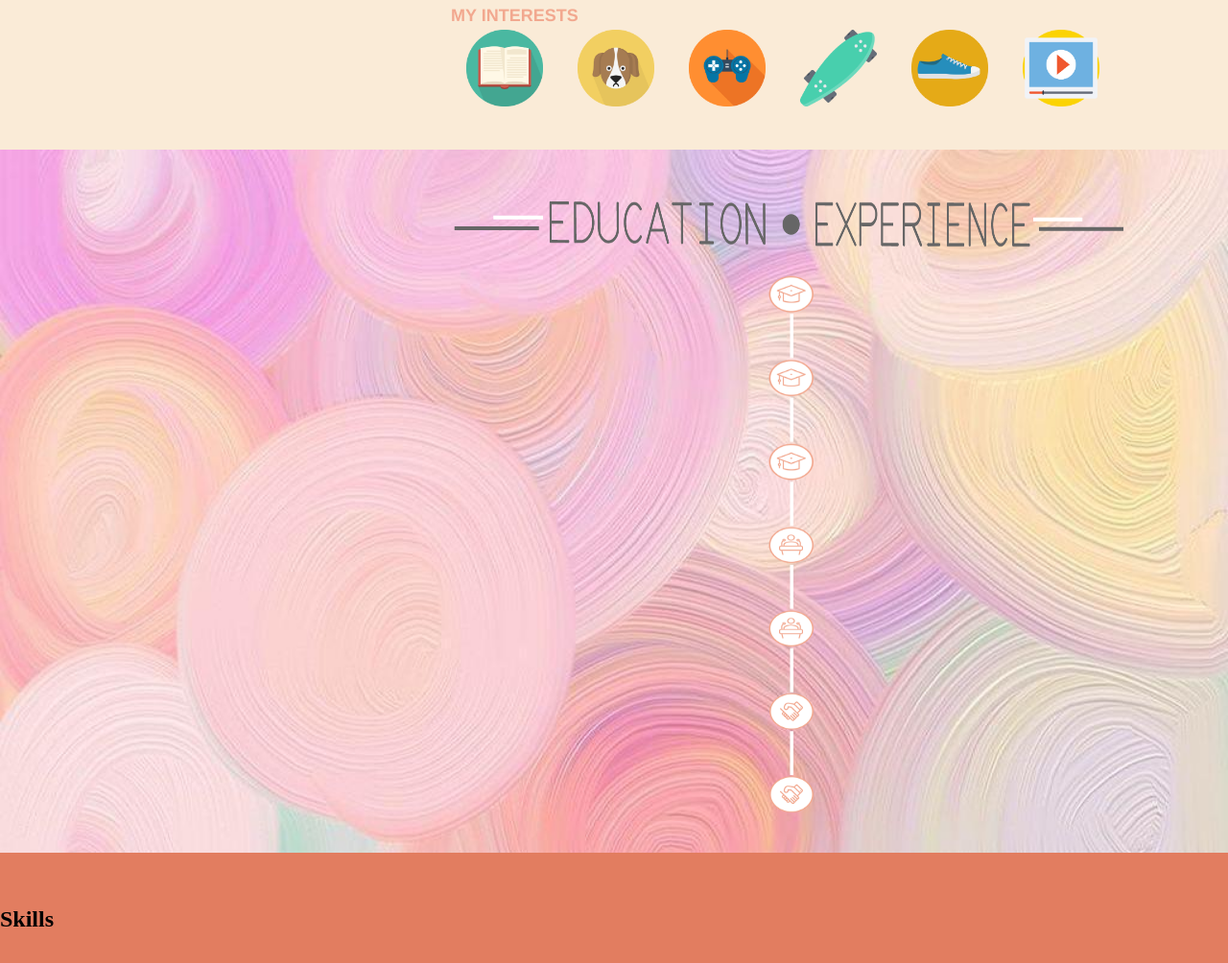
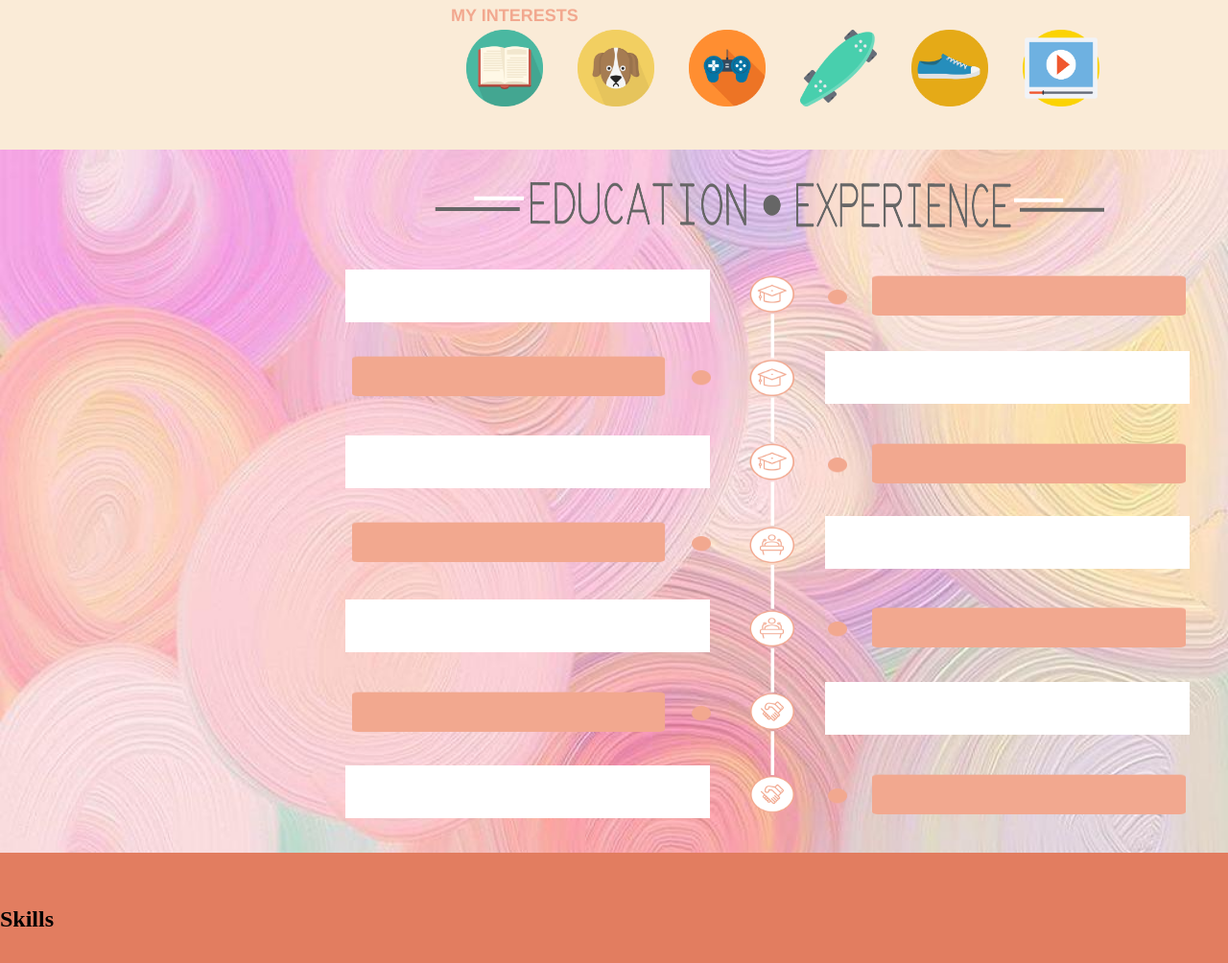
Before and after one commit to mryelisse/GONZALES_MaryElisse_PersonalWebsite, a plain HTML site: page Home.html in a window 1280 px wide. Shown: the part 1310-2314 px from the top of the page at 96% size. Drawn offline with Linux system fonts and the light colour scheme; a web font is replaced by a local one.

Commit message:
Updated the design in my education page

```diff
--- a/Home.html
+++ b/Home.html
@@ -55,9 +55,9 @@
 			</div>
 
 			<div class="paragraph" align="center">
-				<p style="text-align: left; color: #666666; font-family: 'Ruluko', sans-serif; font-size: 18px;">I am highly dedicated and ambitious.
+				<p style="text-align: left; color: #666666; font-family: 'Ruluko', sans-serif; font-size: 18px;"><h3>I am highly dedicated and ambitious.
 				   When I have something I want to do, I aim for the best and perfection. Also I'm an out-going person. I love adventures and thrills.
-				   Many says I'm pleasant to be with not because I have many things to say but I listen carefully.</p>
+				   Many says I'm pleasant to be with not because I have many things to say but I listen carefully.</h3></p>
 				   <!--STILL NOT SURE WHAT TO PUT-->
 			</div>
 
@@ -80,7 +80,56 @@
 			</div>
 
 			<div class="center art">
-				<img src="Images/educ.png" style="width: 100%; height: 100%;" alt="Center Art">
+				<img src="Images/educ.png" style="width: 100%; height: 100%;" alt="Text">
+			</div>
+
+			<div class="box1">
+				<img src="Images/descrip.png" style="width: 100%; height: 100%;" alt="Text">
+			</div>
+
+			<div class="box2">
+				<img src="Images/descrip2.png" style="width: 100%; height: 100%;" alt="Text">
+			</div>
+
+			<div class="box3">
+				<img src="Images/descrip.png" style="width: 100%; height: 100%;" alt="Text">
+			</div>
+
+			<div class="box4">
+				<img src="Images/descrip2.png" style="width: 100%; height: 100%;" alt="Text">
+			</div>
+
+			<div class="box5">
+				<img src="Images/descrip.png" style="width: 100%; height: 100%;" alt="Text">
+			</div>
+
+			<div class="box6">
+				<img src="Images/descrip2.png" style="width: 100%; height: 100%;" alt="Text">
+			</div>
+
+			<div class="box7">
+				<img src="Images/descrip.png" style="width: 100%; height: 100%;" alt="Text">
+			</div>
+
+			<div class="text1">
+			</div>
+
+			<div class="text2">
+			</div>
+
+			<div class="text3">
+			</div>
+
+			<div class="text4">
+			</div>
+
+			<div class="text5">
+			</div>
+
+			<div class="text6">
+			</div>
+
+			<div class="text7">
 			</div>
 
 		</div>
--- a/Style/Style.css
+++ b/Style/Style.css
@@ -7,12 +7,12 @@
 
 /*the navigation bar*/
  ul { list-style-type: block;
-	  position: fixed;
+	  position: absolute;
 	  top: 0px;
 	  right: 0;
 	  width: 100%;
 	  overflow: hidden;
-	  z-index: 100;}
+	  z-index: 100; }
 
  ul li { display: inline;
 		 float:right; }
@@ -85,10 +85,9 @@
 			   height: 300px;
 			   overflow:hidden; }
 
- .paragraph { background-color: #FFFFFF;
-			  position: absolute;
+ .paragraph { position: absolute;
 		      left: 470px;
-			  top: 440px;
+			  top: 420px;
 			  width: 700px;
 			  height: 130px;
 			  overflow:hidden;}
@@ -117,20 +116,126 @@
 				overflow:hidden; }
 
  .educ.and.exp.title { position: absolute;
-				       top: -20px;
-				       left: 400px;
+				       top: -40px;
+				       left: 380px;
 				       width: 800px;
 				       height: 200px;
-				       background-color: #none;
 				       overflow:hidden; }
 
  .center.art { position: absolute;
 			   top: 120px;
-			   left: 800px;
+			   left: 780px;
 			   width: 50px;
 			   height: 600px;
-			   background-color: #none;
 			   overflow:hidden; }
+
+ .box1 { position: absolute;
+		 top: 110px;
+	     left: 847px;
+   	     width: 400px;
+		 height: 90px;
+		 overflow:hidden; }
+
+ .box2 { position: absolute;
+		 top: 194px;
+	     left: 350px;
+   	     width: 400px;
+		 height: 90px;
+		 overflow:hidden; }
+
+ .box3 { position: absolute;
+		 top: 285px;
+	     left: 847px;
+   	     width: 400px;
+		 height: 90px;
+		 overflow:hidden; }
+
+ .box4 { position: absolute;
+		 top: 367px;
+	     left: 350px;
+   	     width: 400px;
+		 height: 90px;
+		 overflow:hidden; }
+
+ .box5 { position: absolute;
+		 top: 456px;
+	     left: 847px;
+   	     width: 400px;
+		 height: 90px;
+		 overflow:hidden; }
+
+ .box6 { position: absolute;
+		 top: 544px;
+	     left: 350px;
+   	     width: 400px;
+		 height: 90px;
+		 overflow:hidden; }
+
+ .box7 { position: absolute;
+		 top: 630px;
+	     left: 847px;
+   	     width: 400px;
+		 height: 90px;
+		 overflow:hidden; }
+
+ .text1 { position: absolute;
+		  top: 125px;
+	      left: 360px;
+   	      width: 380px;
+		  height: 55px;
+		  overflow:hidden;
+		  background-color: #FFFFFF;}
+
+ .text2 { position: absolute;
+		  top: 210px;
+	      left: 860px;
+   	      width: 380px;
+		  height: 55px;
+		  overflow:hidden;
+		  background-color: #FFFFFF;}
+
+ .text3 { position: absolute;
+		  top: 298px;
+	      left: 360px;
+   	      width: 380px;
+		  height: 55px;
+		  overflow:hidden;
+		  background-color: #FFFFFF;}
+
+ .text4 { position: absolute;
+		  top: 382px;
+	      left: 860px;
+   	      width: 380px;
+		  height: 55px;
+		  overflow:hidden;
+		  background-color: #FFFFFF;}
+
+ .text5 { position: absolute;
+		  top: 469px;
+	      left: 360px;
+   	      width: 380px;
+		  height: 55px;
+		  overflow:hidden;
+		  background-color: #FFFFFF;}
+
+ .text6 { position: absolute;
+		  top: 555px;
+	      left: 860px;
+   	      width: 380px;
+		  height: 55px;
+		  overflow:hidden;
+		  background-color: #FFFFFF;}
+
+ .text7 { position: absolute;
+		  top: 642px;
+	      left: 360px;
+   	      width: 380px;
+		  height: 55px;
+		  overflow:hidden;
+		  background-color: #FFFFFF;}
+
+
+
 
 
 /*skills page*/
```
Also changed, not shown: Images/descrip.png (added), Images/descrip2.png (added).
